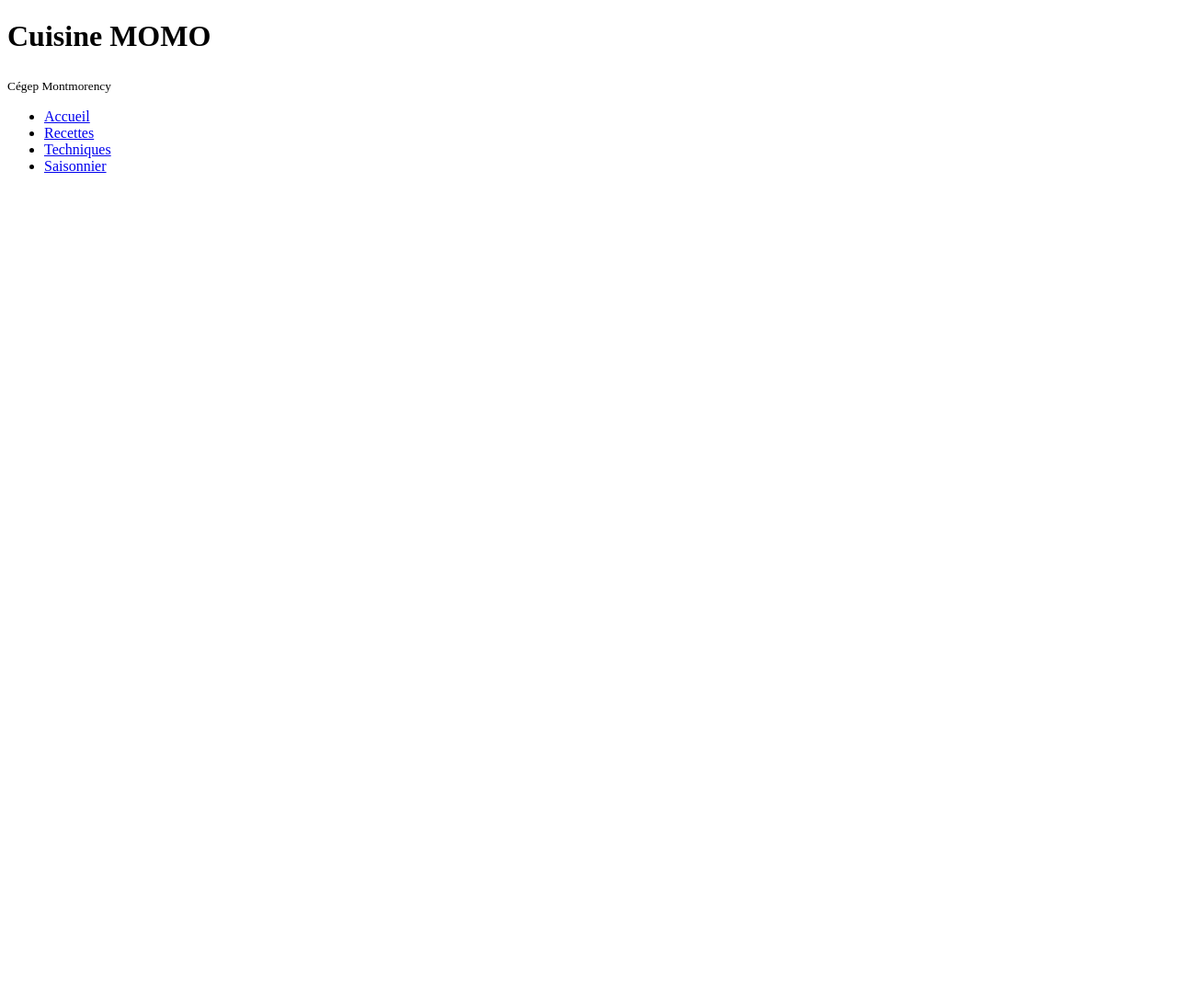
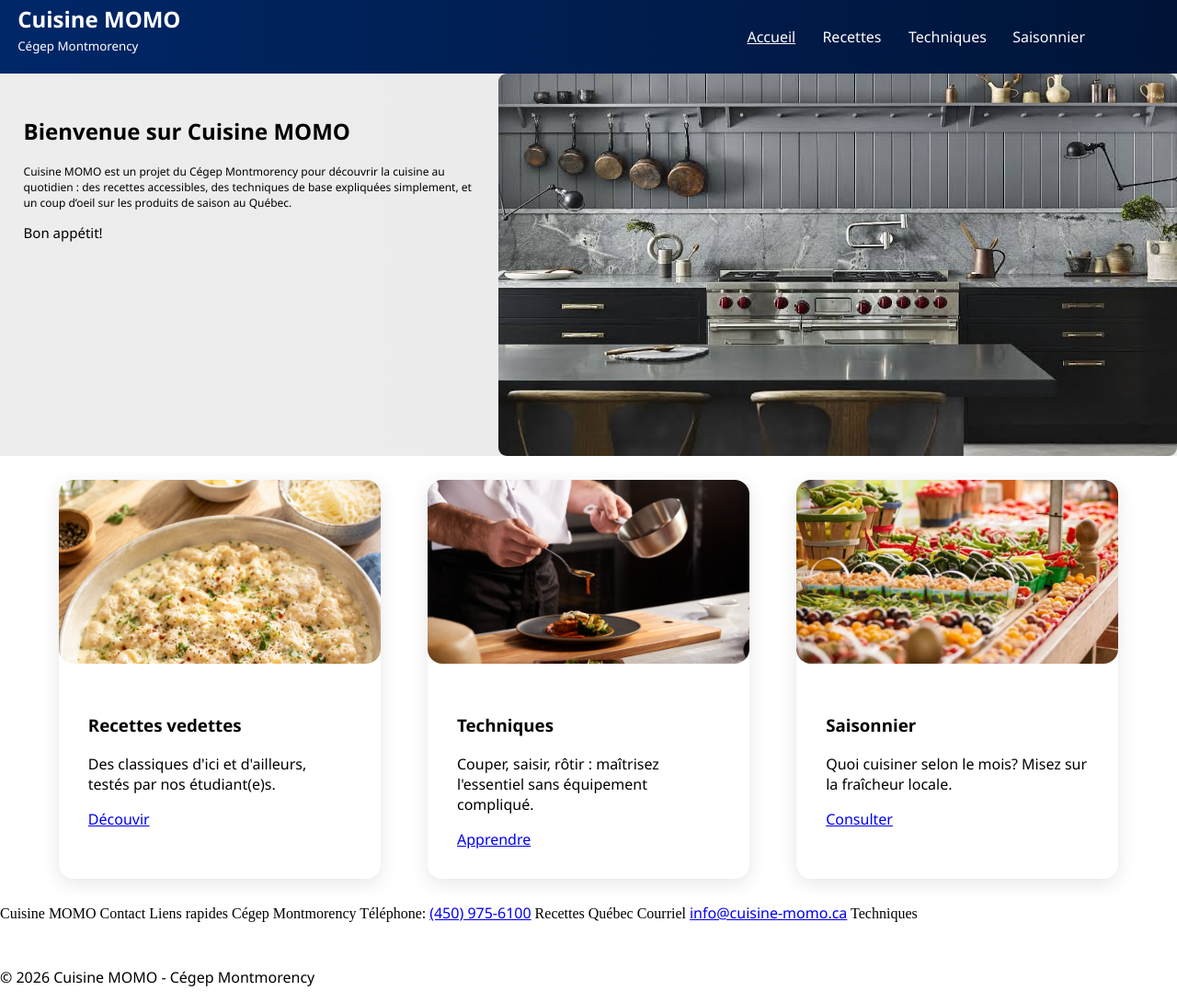
Before and after one commit to Yukio218/interface-web, a plain HTML site: page TP1/index.html in a window 1280 px wide. Shown: the whole page at 92% size. Before the commit the page ends 800 px from the top, so only its background shows below. Drawn offline with Linux system fonts and the light colour scheme.

Commit message:
[Sauvegarde]

```diff
--- a/TP1/index.html
+++ b/TP1/index.html
@@ -4,23 +4,134 @@
     <meta charset="UTF-8" />
     <meta name="viewport" content="width=device-width, initial-scale=1.0" />
     <title>Cuisine MOMO</title>
-    <link rel="stylesheet" href="styles/main.css">
+    <link rel="stylesheet" href="styles/variables.css" />
+    <link rel="stylesheet" href="styles/accueil.css" />
+    <link rel="stylesheet" href="styles/main.css" />
   </head>
   <body>
     <header>
-      <h1>Cuisine MOMO</h1>
-      <sub>Cégep Montmorency</sub>
-      <ul>
-        <li><a href="index.html">Accueil</a></li>
-        <li><a href="pages/recettes.html">Recettes</a></li>
-        <li><a href="pages/techniques.html">Techniques</a></li>
-        <li><a href="pages/saisonnier.html">Saisonnier</a></li>
-      </ul>
+      <div class="titre">
+        <h2>Cuisine MOMO</h2>
+        <sub>Cégep Montmorency</sub>
+      </div>
+      <nav>
+        <ul>
+          <li><a href="index.html" class="nav-selected">Accueil</a></li>
+          <li>
+            <a href="pages/recettes.html" class="nav-nonselected">Recettes</a>
+          </li>
+          <li>
+            <a href="pages/techniques.html" class="nav-nonselected"
+              >Techniques</a
+            >
+          </li>
+          <li>
+            <a href="pages/saisonnier.html" class="nav-nonselected"
+              >Saisonnier</a
+            >
+          </li>
+        </ul>
+      </nav>
     </header>
-    <nav></nav>
-    <main></main>
-    <section></section>
-    <article></article>
-    <footer></footer>
+    <main>
+      <section class="hero-section">
+        <div class="hero-gauche">
+          <h1>Bienvenue sur Cuisine MOMO</h1>
+          <p>
+            Cuisine MOMO est un projet du Cégep Montmorency pour découvrir la
+            cuisine au quotidien : des recettes accessibles, des techniques de
+            base expliquées simplement, et un coup d’oeil sur les produits de
+            saison au Québec.
+          </p>
+          <sub>Bon appétit!</sub>
+        </div>
+        <img src="images/hero-image.jpg" alt="cuisine" class="hero-image" />
+      </section>
+
+      <section class="article-section">
+        <!--<div class="carte-section"><!-->
+        <article>
+          <img src="images/recette.png" alt="recette" class="article-image" />
+          <div class="article-text">
+            <h3>Recettes vedettes</h3>
+            <p>
+              Des classiques d'ici et d'ailleurs, testés par nos étudiant(e)s.
+            </p>
+            <a href="pages/recettes.html" class="bouton">Découvir</a>
+          </div>
+        </article>
+
+        <article>
+          <img
+            src="images/technique.jpg"
+            alt="technique"
+            class="article-image"
+          />
+          <div class="article-text">
+            <h3>Techniques</h3>
+            <p>
+              Couper, saisir, rôtir : maîtrisez l'essentiel sans équipement
+              compliqué.
+            </p>
+            <a href="pages/techniques.html" class="bouton">Apprendre</a>
+          </div>
+        </article>
+
+        <article>
+          <img
+            src="images/saisonnier.jpg"
+            alt="saisonnier"
+            class="article-image"
+          />
+          <div class="article-text">
+            <h3>Saisonnier</h3>
+            <p>Quoi cuisiner selon le mois? Misez sur la fraîcheur locale.</p>
+            <a href="pages/saisonnier.html" class="bouton">Consulter</a>
+          </div>
+        </article>
+        <!--</div>!-->
+      </section>
+    </main>
+
+    <footer>
+      <table>
+        <th>
+          <tr>
+            Cuisine MOMO
+          </tr>
+          <tr>
+            Contact
+          </tr>
+          <tr>
+            Liens rapides
+          </tr>
+        </th>
+        <td>
+          <tr>
+            Cégep Montmorency
+          </tr>
+          <tr>
+            Téléphone:
+            <a href="tel:4509756100"> (450) 975-6100</a>
+          </tr>
+          <tr>
+            Recettes
+          </tr>
+        </td>
+        <td>
+          <tr>
+            Québec
+          </tr>
+          <tr>
+            Courriel
+            <a href="mailto:info@cuisine-momo.ca"> info@cuisine-momo.ca</a>
+          </tr>
+          <tr>
+            Techniques
+          </tr>
+        </td>
+      </table>
+      <p>© 2026 Cuisine MOMO - Cégep Montmorency</p>
+    </footer>
   </body>
 </html>
--- a/TP1/styles/accueil.css
+++ b/TP1/styles/accueil.css
@@ -0,0 +1,84 @@
+p,
+a,
+h1,
+h2,
+h3,
+sub {
+  font-family: "Segoe UI", Tahoma, Geneva, Verdana, sans-serif;
+}
+
+main {
+  width: 100%;
+}
+
+.hero-image {
+  border-radius: 9px;
+  max-width: 60%;
+  background-color: rgba(0, 0, 0, 0);
+}
+
+.hero-section {
+  background: linear-gradient(to right, #ededee, #eaeaea);
+  display: flex;
+  width: 100%;
+}
+
+.hero-gauche {
+  width: 40%;
+  padding: 2%;
+}
+
+.hero-gauche > p {
+  font-size: 12px;
+}
+
+.hero-gauche > sub {
+  font-size: 15px;
+}
+
+.article-section {
+  display: flex;
+  flex-wrap: wrap;
+  justify-content: center;
+  gap: calc(20);
+  max-width: 100%;
+  margin: 0 auto;
+}
+
+article {
+  box-shadow: 0px 5px 20px rgba(0, 0, 0, 0.1);
+  border-radius: 16px;
+  flex: 0 0 350px;
+  width: 350px;
+  margin: 2% 2%;
+}
+
+.card:last-child {
+  margin-left: auto;
+}
+
+.article-image {
+  height: 200px;
+  width: 100%;
+  border-radius: 16px;
+  background-color: rgba(0, 0, 0, 0);
+  object-fit: cover;
+}
+
+.article-text {
+  padding: 32px;
+}
+
+.bouton {
+  border-radius: 8px;
+  background-color: var(--secondary-color);
+}
+
+@media (min-width: 1024px) {
+}
+
+@media (min-width: 768px) {
+}
+
+@media (min-width: 480px) {
+}
--- a/TP1/styles/main.css
+++ b/TP1/styles/main.css
@@ -0,0 +1,73 @@
+header {
+  margin: 0px;
+  height: 10vh;
+  width: 100%;
+  background: linear-gradient(to right, #002768, #001437);
+  display: flex;
+}
+
+ul {
+  margin: 0px;
+  padding: 0px;
+  width: 80%;
+  list-style-type: none;
+  display: flex;
+  justify-content: right;
+}
+
+.titre > h2 {
+  margin: 0px;
+  padding: 1% 20% 0% 5%;
+  color: white;
+  width: 30vw;
+}
+
+.titre > sub {
+  margin-top: 0px;
+  padding: 0% 20% 1% 5%;
+  color: white;
+}
+
+nav {
+  width: 80%;
+  display: flex;
+  justify-content: space-around;
+  align-items: center;
+}
+
+li {
+  margin: auto 2%;
+}
+
+li > a {
+  text-decoration: none;
+  margin-top: 0px;
+  padding: 1% 20% 1% 5%;
+  color: white;
+}
+
+.nav-selected {
+  text-decoration: underline;
+}
+
+body {
+  margin: 0px;
+  width: 100%;
+  /*overflow-x: hidden;*/
+}
+
+footer {
+  width: 100%;
+}
+
+@media (min-width: 1024px) {
+
+}
+
+@media (min-width: 768px) {
+
+}
+
+@media (min-width: 480px) {
+
+}
--- a/TP1/styles/variables.css
+++ b/TP1/styles/variables.css
@@ -0,0 +1,7 @@
+root {
+    --primary-color: #002768;
+    --secondary-color: #39b54a;
+    --text-color: #000000;
+    --background-color: #ffffff;
+    --footer-bg: #cae9fa;
+}
```
Also changed, not shown: TP1/pages/recettes.html (+71 -0 lines), TP1/pages/saisonnier.html (+71 -0 lines), TP1/pages/techniques.html (+71 -0 lines), atelier/atelier-03.1/styles/stats.css (+7 -0 lines), TP1/images/hero-image.jpg (added), TP1/images/recette.png (added), TP1/images/saisonnier.jpg (added), TP1/images/technique.jpg (added).
